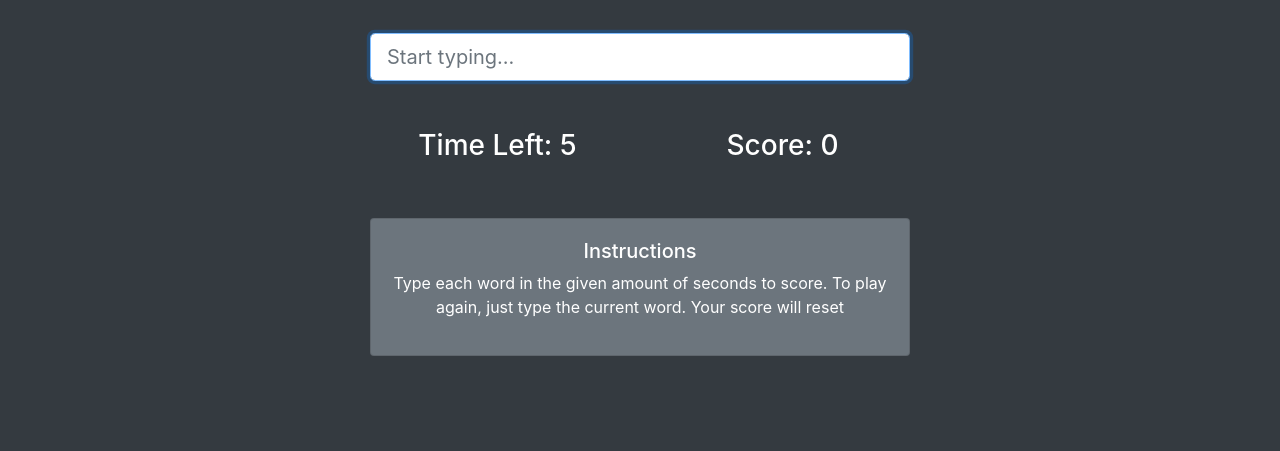
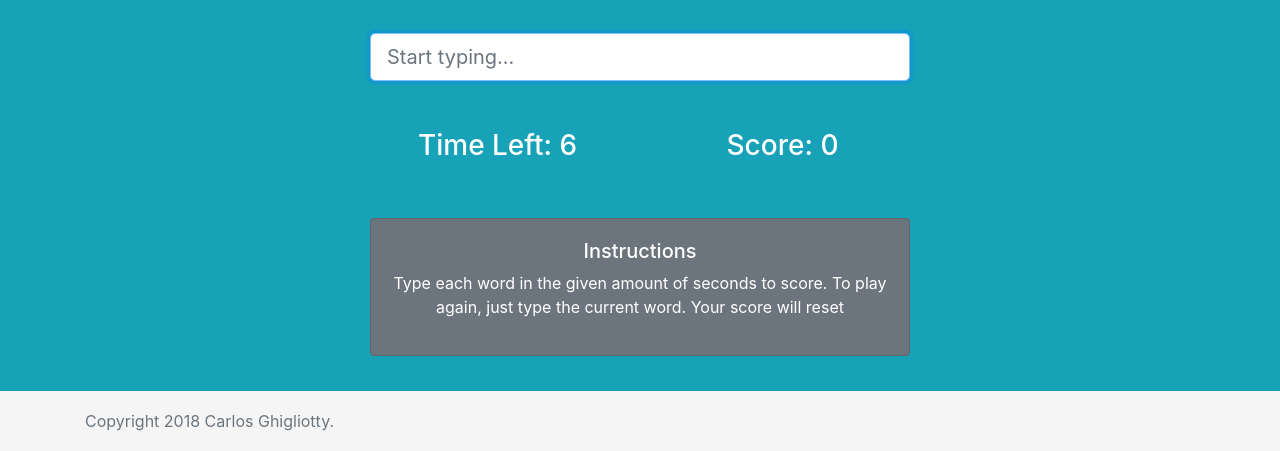
Before and after one commit to quiquepr69/word-match, a website: page index.html in a window 1280 px wide. Shown: the part 349-800 px from the top of the page. Drawn offline with nearby package versions, Linux system fonts and the light colour scheme.

Commit message:
add sticky footer code and css

```diff
--- a/css/main.css
+++ b/css/main.css
@@ -0,0 +1,10 @@
+.footer {
+    position: absolute;
+    bottom: 0;
+    width: 100%;
+    height: 60px;
+    /* Set the fixed height of the footer here */
+    line-height: 60px;
+    /* Vertically center the text there */
+    background-color: #f5f5f5;
+}
--- a/index.html
+++ b/index.html
@@ -7,9 +7,10 @@
     <meta http-equiv="X-UA-Compatible" content="ie=edge">
     <title>Word Match</title>
     <link rel="stylesheet" href="https://stackpath.bootstrapcdn.com/bootstrap/4.1.3/css/bootstrap.min.css" integrity="sha384-MCw98/SFnGE8fJT3GXwEOngsV7Zt27NXFoaoApmYm81iuXoPkFOJwJ8ERdknLPMO" crossorigin="anonymous">
+    <link rel="stylesheet" href="css/main.css">
 </head>
 
-<body class="bg-dark text-white ">
+<body class="bg-info text-white ">
     <header class="bg-secondary text-center p-3 mb-5">
         <h1>Word Match</h1>
     </header>
@@ -19,7 +20,7 @@
         <div class="row">
             <div class="col-md-6 mx-auto">
                 <p class="lead">Type The Given Word Within
-                    <span class="text-danger" id="seconds"></span> Seconds:</p>
+                    <span class="h5" id="seconds"></span> Seconds:</p>
                 <p class="lead">Dificulty level:
                     <span id="level" class="h5"></span>
                 </p>
@@ -31,7 +32,7 @@
                 <div class="row mt-5">
                     <div class="col-md-6">
                         <h3>Time Left:
-                            <span id="time"></span>
+                            <span id="time">0</span>
                         </h3>
                     </div>
                     <div class="col-md-6">
@@ -53,7 +54,11 @@
             </div>
         </div>
     </div>
-
+    <footer class="footer">
+        <div class="container">
+            <span class="text-muted">Copyright 2018 Carlos Ghigliotty.</span>
+        </div>
+    </footer>
     <script src="js/script.js"></script>
 </body>
 
--- a/js/script.js
+++ b/js/script.js
@@ -3,7 +3,7 @@ window.addEventListener('load', init);
 
 //available levels
 const levels = {
-    easy: 10,
+    easy: 11,
     medium: 5,
     hard: 2
 }
@@ -17,7 +17,7 @@ const dificulty = {
 const currentLevel = levels.easy;
 const intensity = document.querySelector('#level');
 const intensityLevel = dificulty.level1;
-let time = 10;
+let time = 11;
 let score = 0;
 let isPlaying;
 
```
